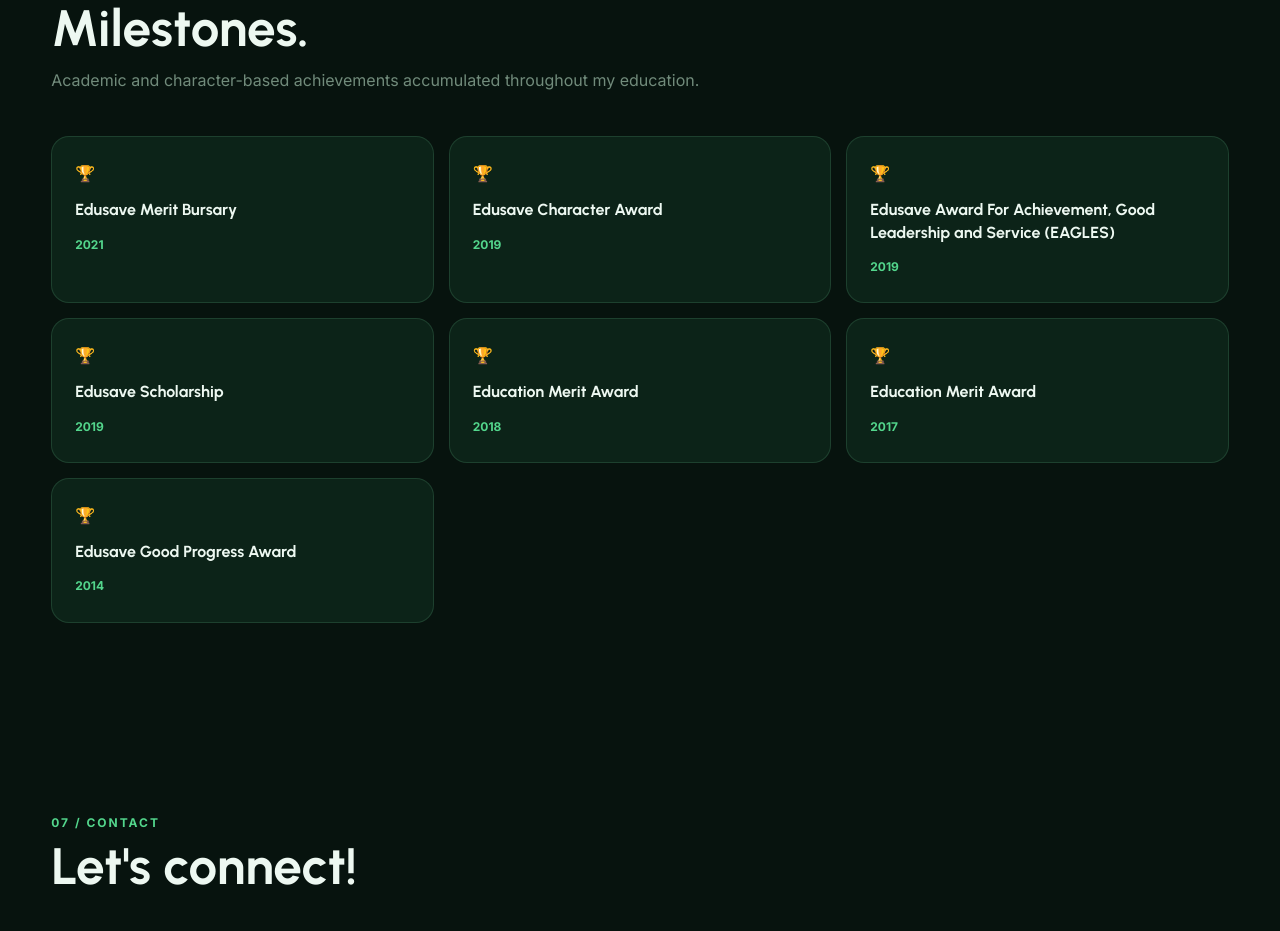
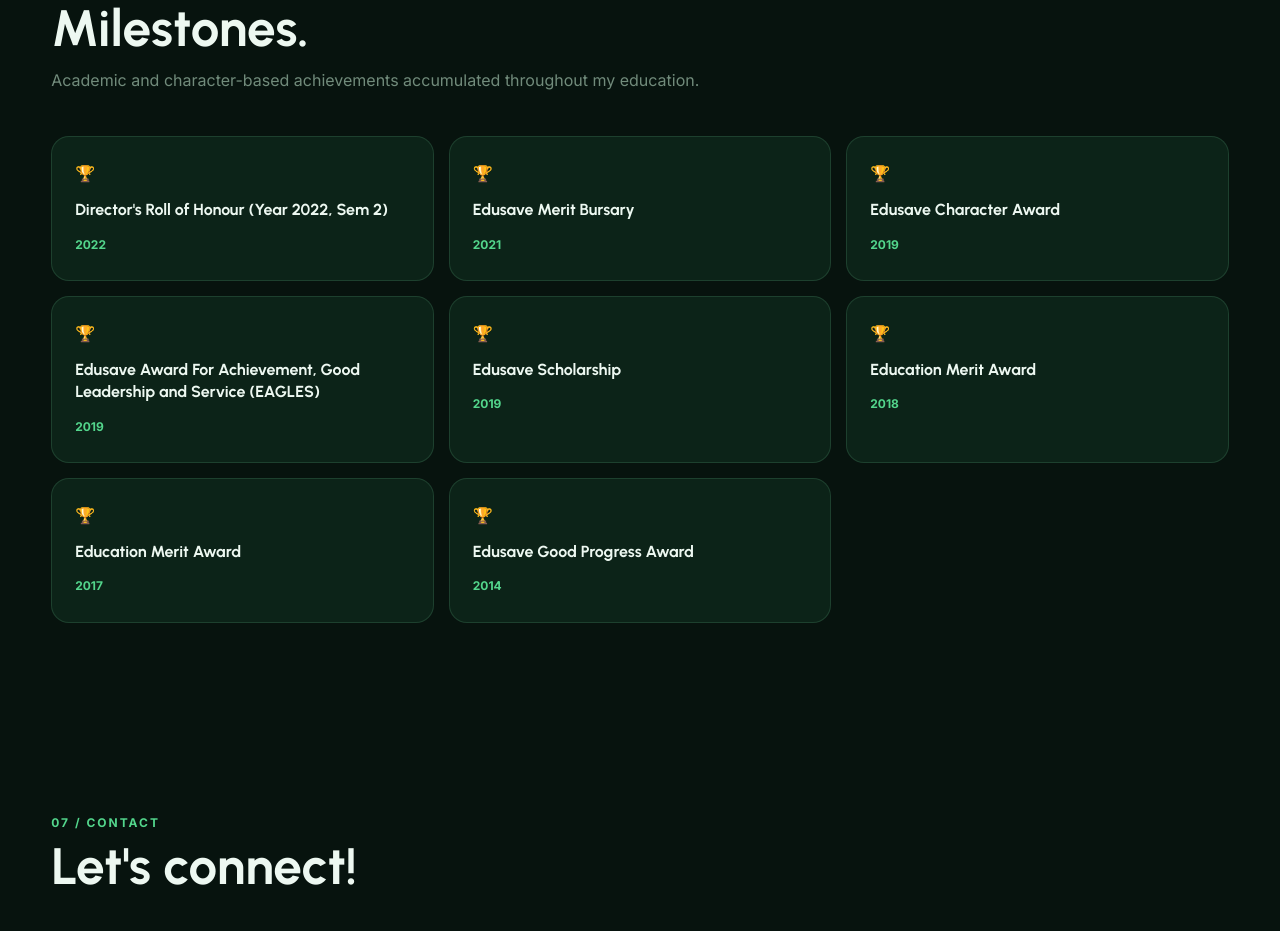
Before and after one commit to Tuewna/my-portfolio, a plain HTML site: page index.html in a window 1280 px wide. Shown: the part 4632-5563 px from the top of the page. Drawn offline with Linux system fonts and the light colour scheme.

Commit message:
Update index.html
adding on DROH

```diff
--- a/index.html
+++ b/index.html
@@ -1359,6 +1359,13 @@
 
 
         <div class="achievement-grid">
+            <article class="achievement">
+                <div class="achievement-icon">🏆</div>
+                <h3>
+                    Director's Roll of Honour (Year 2022, Sem 2)
+                </h3>
+                <span class="achievement-year">2022</span>
+            </article>
 
             <article class="achievement">
                 <div class="achievement-icon">🏆</div>
```
